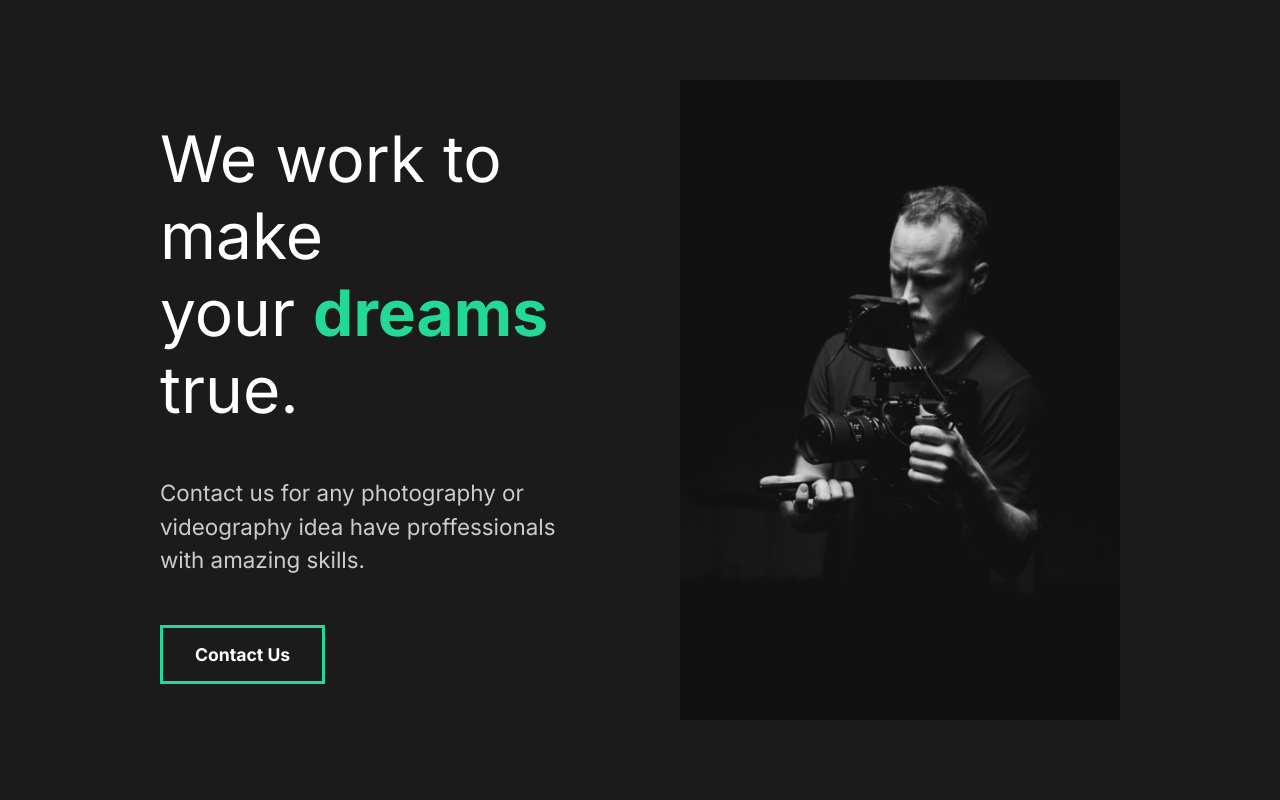
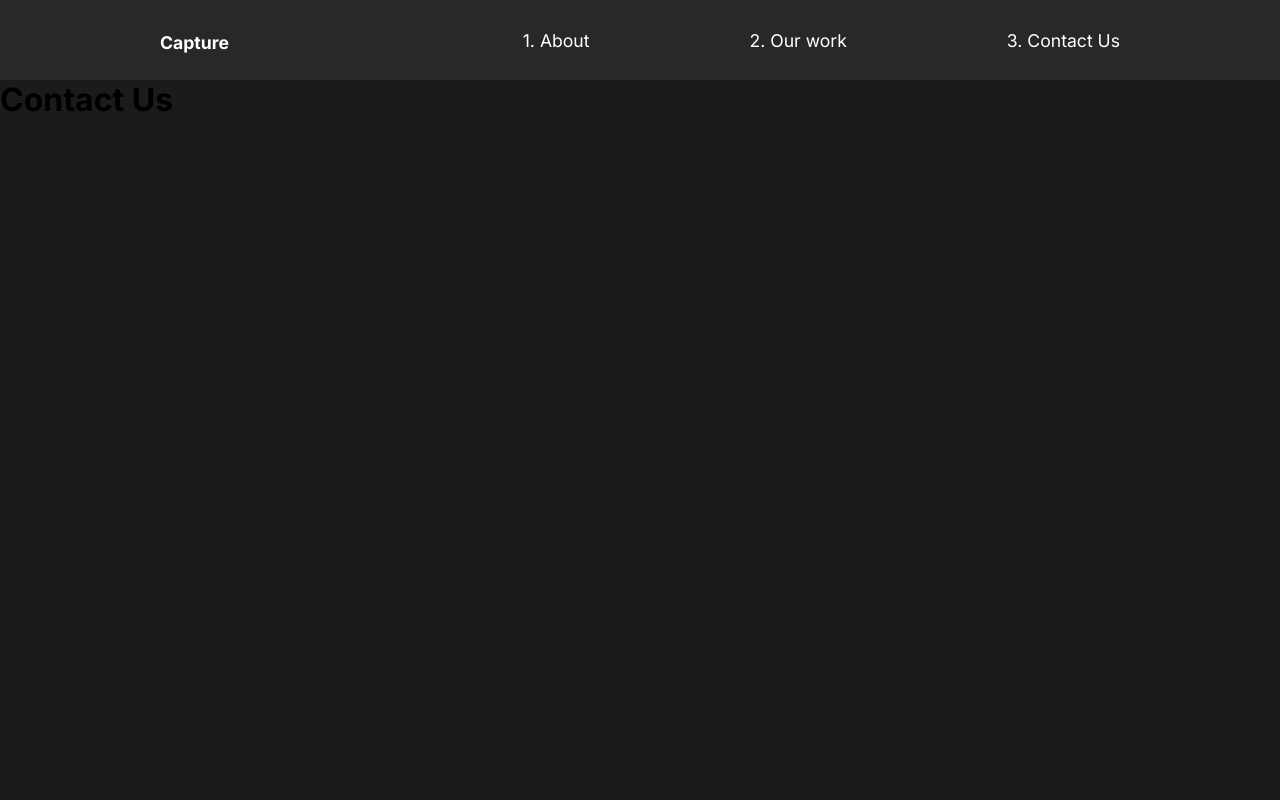
Before and after one commit to Arbuzzz1979/the-crearive-react-course-capture, a React (Create React App) app: page /contact in a window 1280 px wide. Shown: the top 800 px of the page. Built offline with nearby package versions, Linux system fonts and the light colour scheme.

Commit message:
9. React Router

```diff
--- a/src/App.js
+++ b/src/App.js
@@ -1,16 +1,31 @@
 import React from "react";
+import { Route, Switch } from "react-router-dom";
 
 //Global Style
 import GlobalStyle from "./components/GlobalStyle";
 
 //Import Pages
 import AboutUs from "./pages/AboutUs";
+import Nav from "./components/Nav";
+import OurWork from "./pages/OurWork";
+import ContactUs from "./pages/ContactUs";
 
 function App() {
   return (
     <div className="App">
       <GlobalStyle />
-      <AboutUs />
+      <Nav />
+      <Switch>
+        <Route path="/" exact>
+          <AboutUs />
+        </Route>
+        <Route path="/work">
+          <OurWork />
+        </Route>
+        <Route path="/contact">
+          <ContactUs />
+        </Route>
+      </Switch>
     </div>
   );
 }
--- /dev/null
+++ b/src/components/Nav.js
@@ -0,0 +1,45 @@
+import React from "react";
+import styled from "styled-components";
+import {Link} from 'react-router-dom'
+
+const Nav = () => {
+  return (
+    <StyledNav>
+      <h1><Link to="/">Capture</Link></h1>
+      <ul>
+        <li><Link to="/">1. About</Link></li>
+        <li><Link to="/work">2. Our work</Link></li>
+        <li><Link to="/contact">3. Contact Us</Link></li>
+      </ul>
+    </StyledNav>
+  );
+};
+
+const StyledNav = styled.nav`
+  min-height: 10vh;
+  display: flex;
+  margin: auto;
+  justify-content: space-between;
+  align-items: center;
+  background: #282828;
+  padding: 1rem 10rem;
+  ul {
+    display: flex;
+    list-style: none;
+  }
+  li {
+    padding-left: 10rem;
+    position: relative;
+  }
+  a {
+    color: white;
+    text-decoration: none;
+  }
+  #logo {
+    font-size: 1.5rem;
+    font-family: "Lobster", cursive;
+    font-weight: lighter;
+  }
+`;
+
+export default Nav;
--- a/src/index.js
+++ b/src/index.js
@@ -1,13 +1,16 @@
-import React from 'react';
-import ReactDOM from 'react-dom';
-import App from './App';
-import reportWebVitals from './reportWebVitals';
+import React from "react";
+import ReactDOM from "react-dom";
+import App from "./App";
+import reportWebVitals from "./reportWebVitals";
+import { BrowserRouter } from "react-router-dom";
 
 ReactDOM.render(
   <React.StrictMode>
-    <App />
+    <BrowserRouter>
+      <App />
+    </BrowserRouter>
   </React.StrictMode>,
-  document.getElementById('root')
+  document.getElementById("root")
 );
 
 // If you want to start measuring performance in your app, pass a function
--- /dev/null
+++ b/src/pages/ContactUs.js
@@ -0,0 +1,11 @@
+import React from "react";
+
+const ContactUs = () => {
+  return (
+    <div>
+      <h1>Contact Us</h1>
+    </div>
+  );
+};
+
+export default ContactUs;
--- /dev/null
+++ b/src/pages/OurWork.js
@@ -0,0 +1,11 @@
+import React from "react";
+
+const OurWork = () => {
+  return (
+    <div>
+      <h1>OurWork</h1>
+    </div>
+  );
+};
+
+export default OurWork;
```
Also changed, not shown: 1 other file (tests, documents, lock files or other folders).
